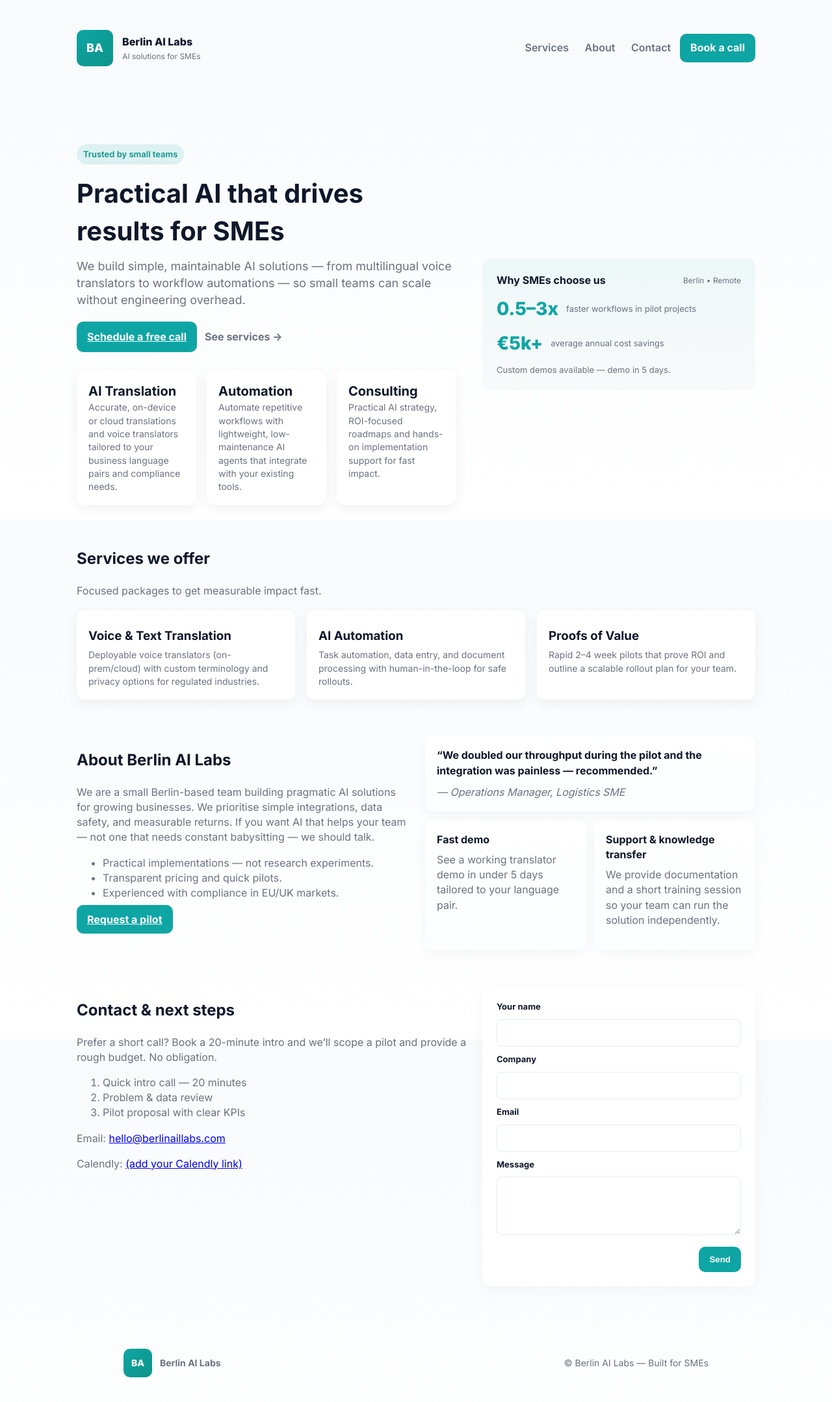
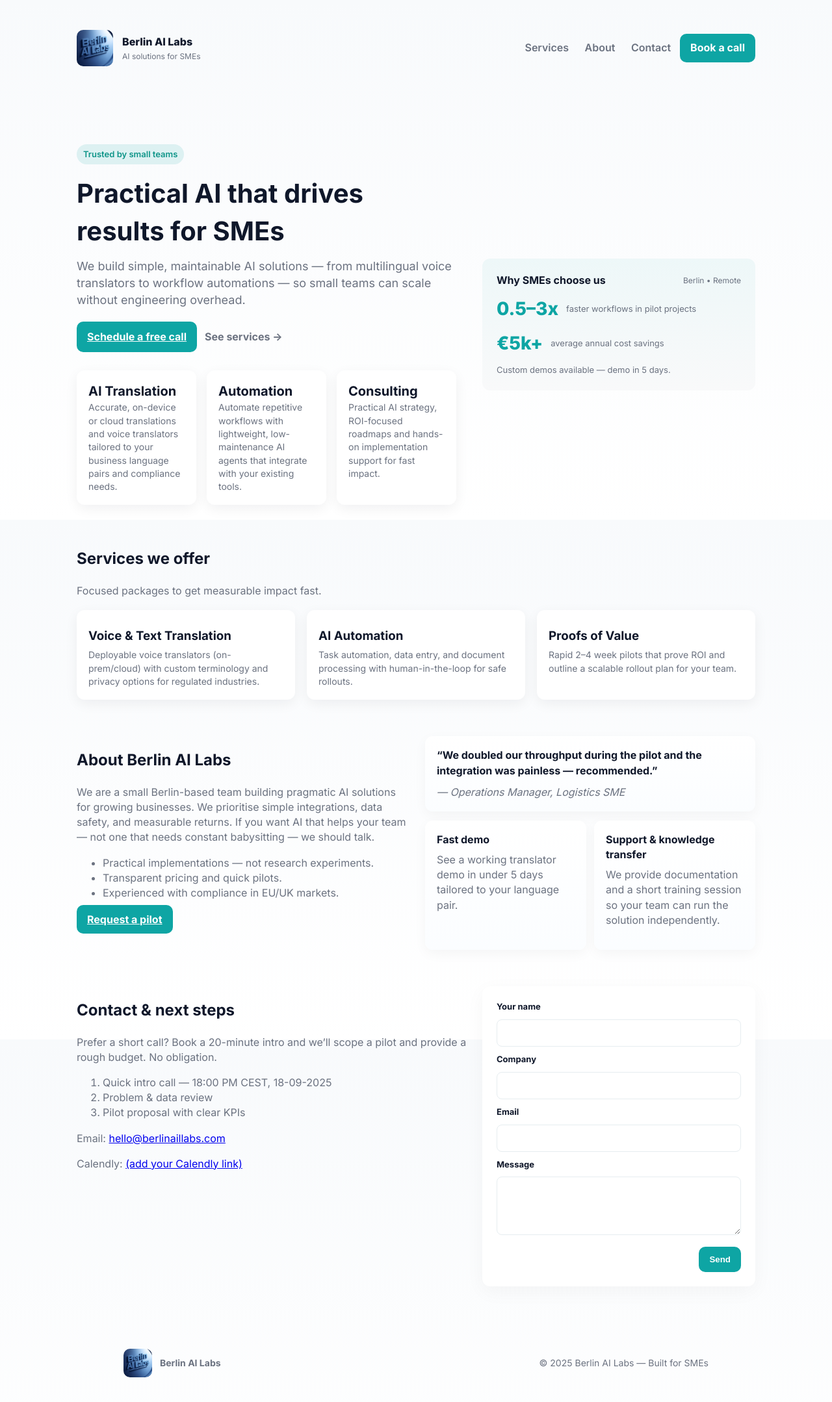
Before and after one commit to yogami/BerlinAILabsSite, a plain HTML site: page index.html in a window 1280 px wide. Shown: the whole page at 65% size. Drawn offline with Linux system fonts and the light colour scheme.

Commit message:
Update index.html with logo

```diff
--- a/index.html
+++ b/index.html
@@ -30,7 +30,8 @@
     /* Navbar */
     .nav{display:flex;align-items:center;justify-content:space-between;padding:18px 0}
     .brand{display:flex;align-items:center;gap:14px;text-decoration:none;color:inherit}
-    .logo{width:56px;height:56px;border-radius:10px;display:inline-grid;place-items:center;background:linear-gradient(135deg,var(--accent),var(--accent-600));color:white;font-weight:800;font-size:18px}
+    .logo{width:56px;height:56px;border-radius:10px;display:inline-grid;place-items:center}
+    .logo img{width:100%;height:100%;object-fit:contain;border-radius:10px}
     nav a{margin-left:20px;text-decoration:none;color:var(--muted);font-weight:600}
     .cta{background:var(--accent);color:white;padding:10px 16px;border-radius:10px;text-decoration:none;font-weight:700}
 
@@ -63,6 +64,8 @@
     .btn{background:var(--accent);color:white;padding:12px 16px;border-radius:10px;border:0;font-weight:700}
 
     footer{padding:40px 0;color:var(--muted);font-size:14px;text-align:center}
+    .footer-logo{width:44px;height:44px;border-radius:10px;display:inline-grid;place-items:center}
+    .footer-logo img{width:100%;height:100%;object-fit:contain;border-radius:10px}
 
     /* Responsive */
     @media (max-width:900px){
@@ -71,14 +74,13 @@
       nav a{display:none}
       .nav{gap:12px}
     }
-
   </style>
 </head>
 <body>
   <header class="container">
     <div class="nav">
       <a class="brand" href="#">
-        <div class="logo" aria-hidden>BA</div>
+        <div class="logo"><img src="logo.png" alt="Berlin AI Labs Logo"></div>
         <div>
           <div style="font-weight:800">Berlin AI Labs</div>
           <div style="font-size:12px;color:var(--muted);margin-top:2px">AI solutions for SMEs</div>
@@ -196,7 +198,7 @@
           <p style="color:var(--muted);">Prefer a short call? Book a 20-minute intro and we’ll scope a pilot and provide a rough budget. No obligation.</p>
 
           <ol style="color:var(--muted);">
-            <li>Quick intro call — 20 minutes</li>
+            <li>Quick intro call — 18:00 PM CEST, 18-09-2025</li>
             <li>Problem & data review</li>
             <li>Pilot proposal with clear KPIs</li>
           </ol>
@@ -229,7 +231,7 @@
       <div style="max-width:900px;margin:0 auto">
         <div style="display:flex;justify-content:space-between;align-items:center;gap:18px;flex-wrap:wrap">
           <div style="display:flex;gap:12px;align-items:center">
-            <div class="logo" style="width:44px;height:44px;font-size:14px">BA</div>
+            <div class="footer-logo"><img src="logo.png" alt="Berlin AI Labs Logo"></div>
             <div style="font-weight:700">Berlin AI Labs</div>
           </div>
           <div style="color:var(--muted)">© <span id="year"></span> Berlin AI Labs — Built for SMEs</div>
@@ -243,4 +245,14 @@
     document.getElementById('year').textContent = new Date().getFullYear();
 
     // Smooth scroll for in-page links
-    document.querySelectorAll('a[href^="#"]
+    document.querySelectorAll('a[href^="#"]').forEach(anchor => {
+      anchor.addEventListener('click', function (e) {
+        e.preventDefault();
+        document.querySelector(this.getAttribute('href')).scrollIntoView({
+          behavior: 'smooth'
+        });
+      });
+    });
+  </script>
+</body>
+</html>
```
